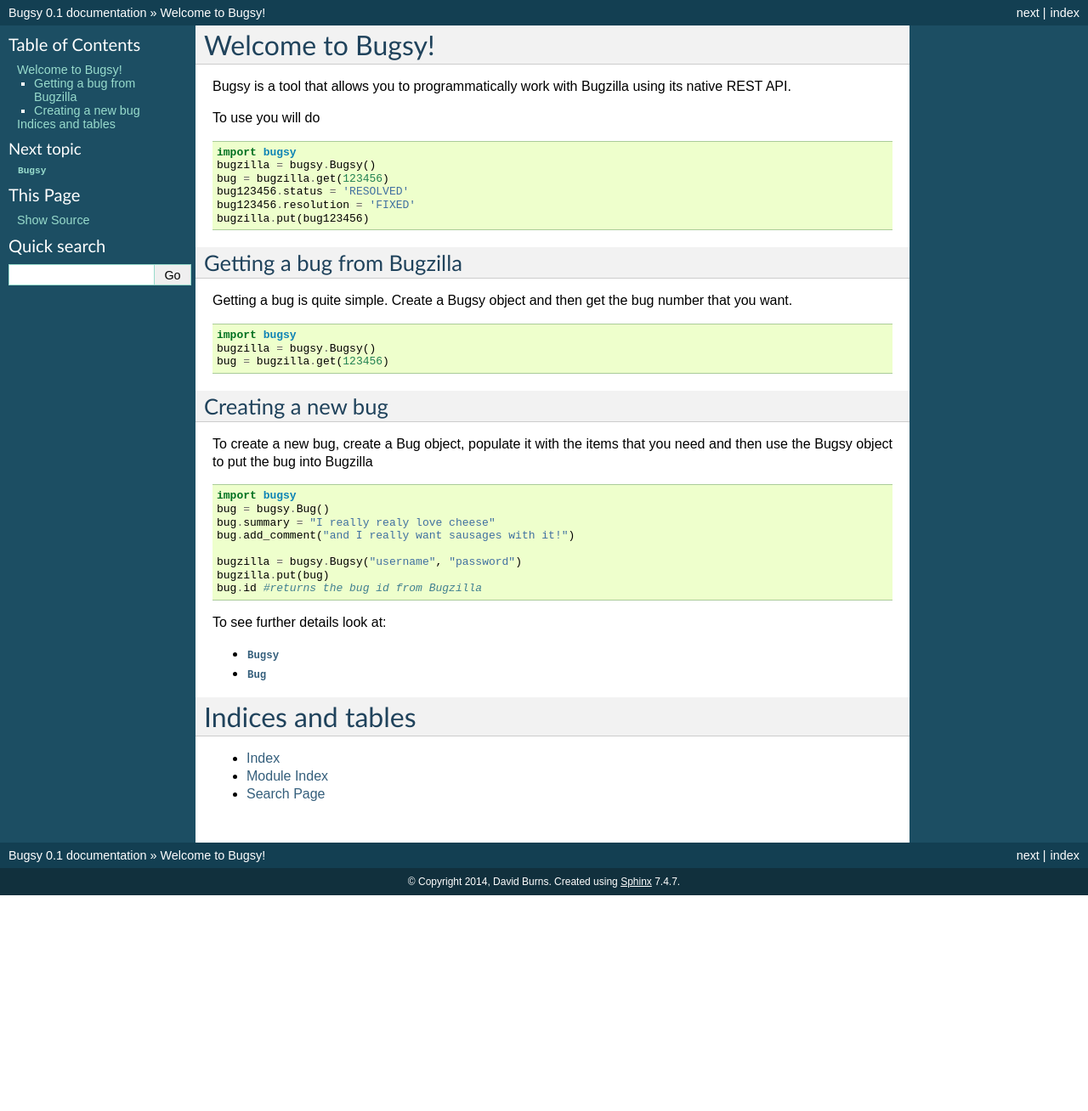
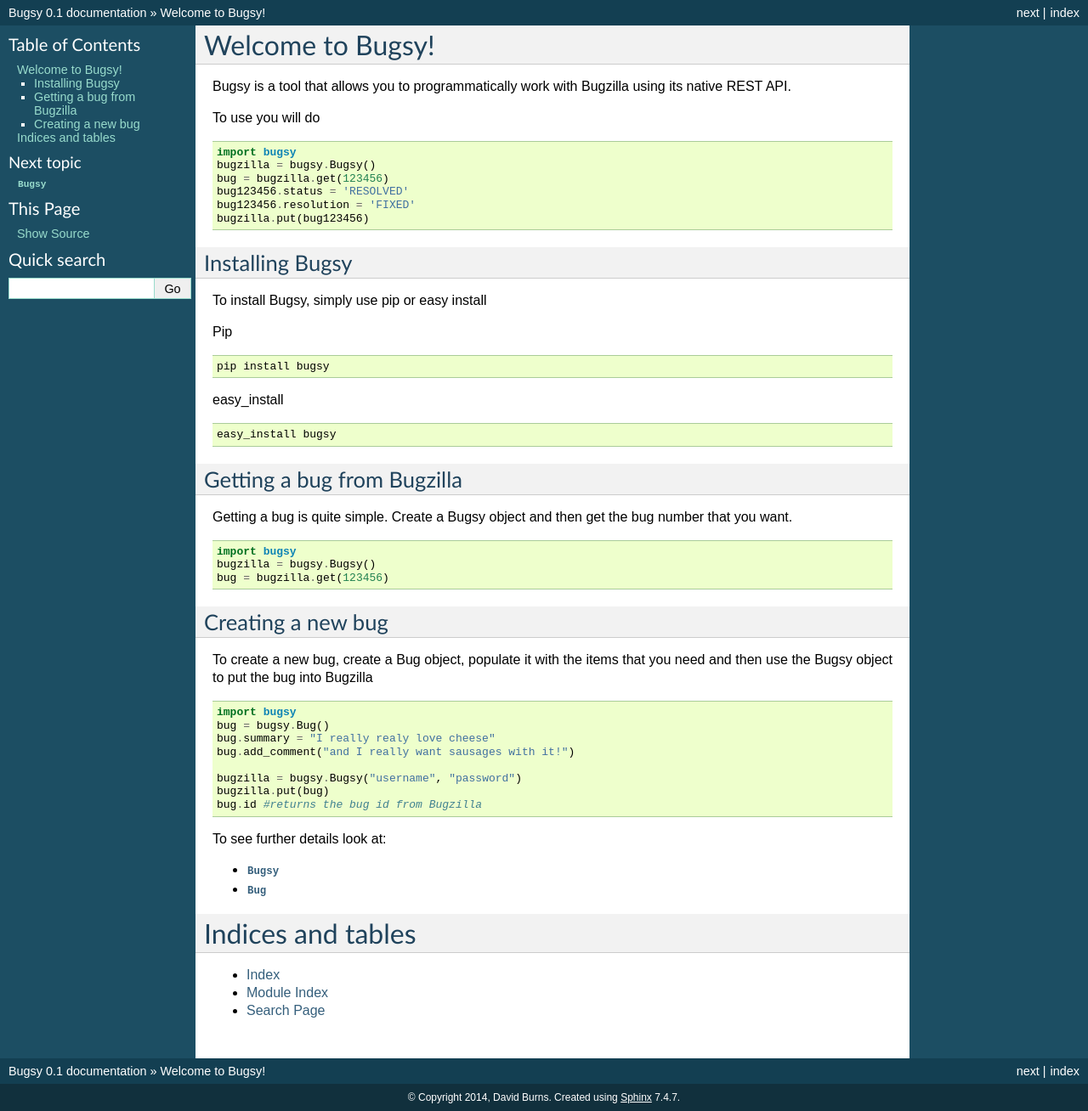
Before and after one commit to AutomatedTester/Bugsy, a Sphinx documentation site: the page built from docs/source/index.rst, in a window 1280 px wide. Shown: the whole page at 85% size. Built offline with Sphinx 7.4.7, drawn with Linux system fonts in a browser that asks for light colours; formulas are drawn with MathJax 3; before the commit the page ends 1054 px from its top, so only the background shows below that.

Commit message:
Adding documentation on installing

```diff
--- a/docs/source/index.rst
+++ b/docs/source/index.rst
@@ -18,6 +18,24 @@
     bug123456.status = 'RESOLVED'
     bug123456.resolution = 'FIXED'
     bugzilla.put(bug123456)
+
+Installing Bugsy
+----------------
+
+To install Bugsy, simply use pip or easy install
+
+Pip
+
+.. code-block:: bash
+
+    pip install bugsy
+
+
+easy_install
+
+.. code-block:: bash
+
+    easy_install bugsy
 
 Getting a bug from Bugzilla
 ---------------------------
```
